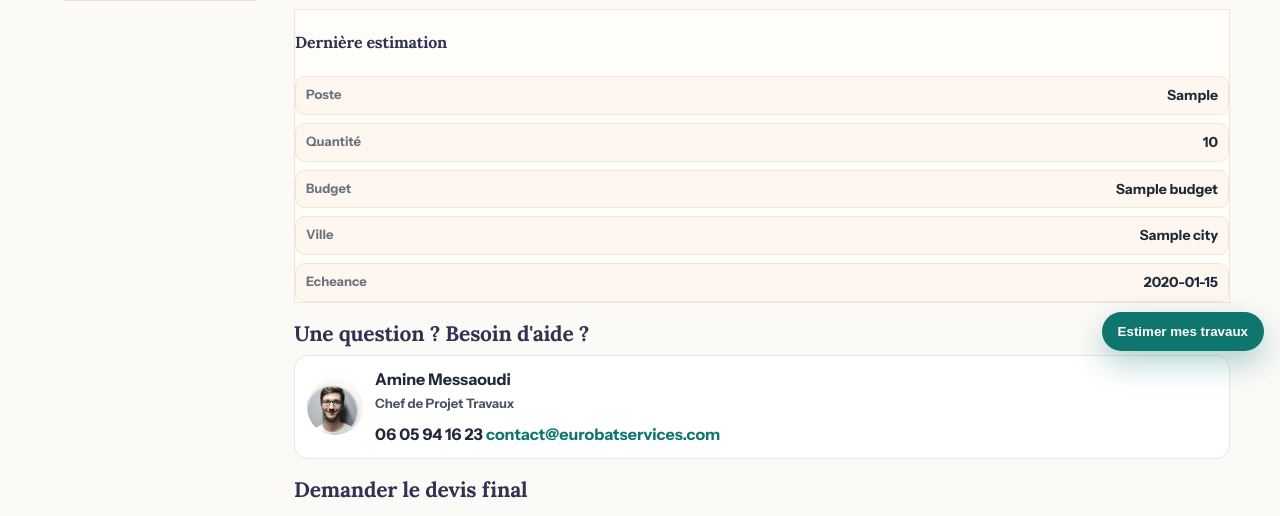
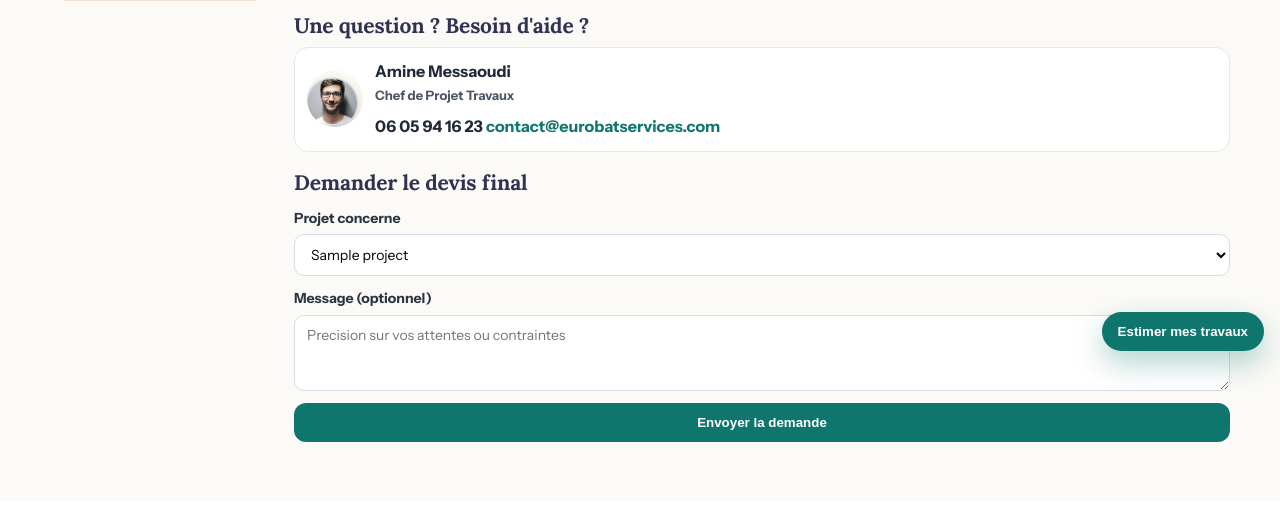
Before and after one commit to celiabou/batiment-fastapi, a FastAPI app: template templates/dashboard.html in a window 1280 px wide. Shown: the part 433-949 px from the top of the page. Run offline with FastAPI, Linux system fonts and the light colour scheme; the template is opened without the code that fills it: most values are stand-ins (such as "Sample title", 1, 10 or a date in 2020).

Commit message:
chore: remove last estimation sidebar block

```diff
--- a/templates/dashboard.html
+++ b/templates/dashboard.html
@@ -123,16 +123,6 @@
             <strong>{{ recap.get("finishing_level", "A confirmer") }}</strong>
           </div>
         </div>
-        <div class="live-recap dashboard-live">
-          <h4>Dernière estimation</h4>
-          <ul class="live-recap-list">
-            <li><span>Poste</span><strong>{{ recap.get("work_item_key", "N/A") }}</strong></li>
-            <li><span>Quantité</span><strong>{{ recap.get("work_quantity", "N/A") }}</strong></li>
-            <li><span>Budget</span><strong>{{ recap.get("budget", "A confirmer") }}</strong></li>
-            <li><span>Ville</span><strong>{{ recap.get("city", "A confirmer") }}</strong></li>
-            <li><span>Echeance</span><strong>{{ recap.get("timeline", "A confirmer") }}</strong></li>
-          </ul>
-        </div>
       </section>
 
 
```
